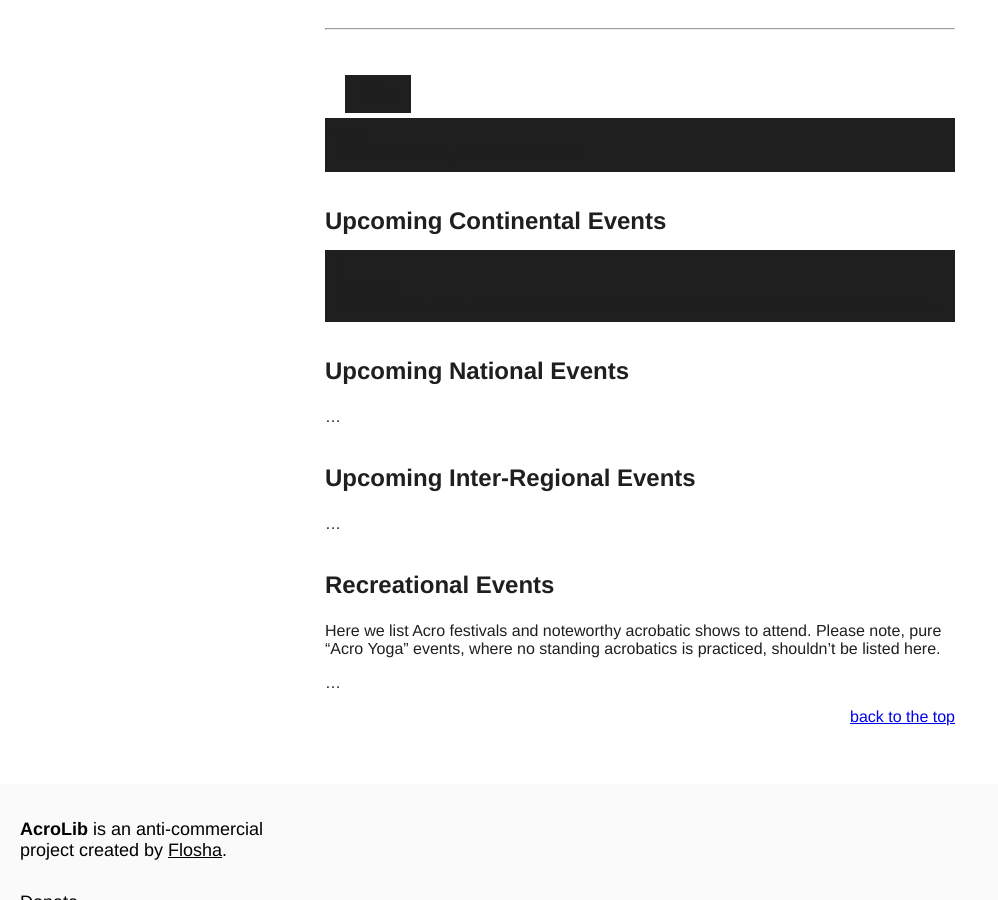
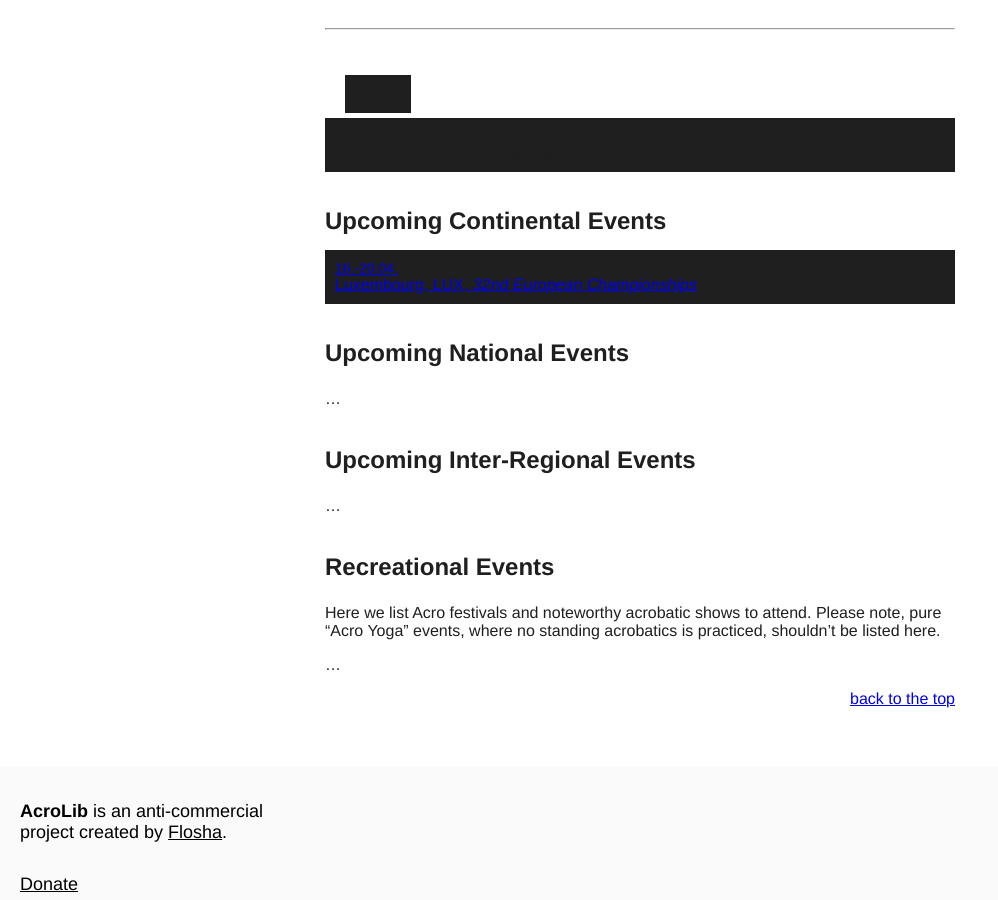
Before and after one commit to floshin/acrolib, a Jekyll site: the page built from calendar.md, in a window 1280 px wide and 900 px high, scrolled down 2462 px. Shown: the whole window, without its empty margins (0-998 px from the left). Built offline with Jekyll 4.4.1, drawn with Linux system fonts in a browser that asks for light colours; our own code applies the rules of GitHub Pages for plain Markdown files.

Commit message:
Update calendar.md

```diff
--- a/calendar.md
+++ b/calendar.md
@@ -86,7 +86,7 @@ How to contribute? It is very easy to contribute. Just add your own competition
 
 ## Upcoming Continental Events
 
-* [**16.-20.04.** Luxembourg, LUX, *32nd European Championships*(https://www.europeangymnastics.com/))
+* [**16.-20.04.** Luxembourg, LUX, *32nd European Championships*](https://www.europeangymnastics.com/))
 
 
 ## Upcoming National Events
```
